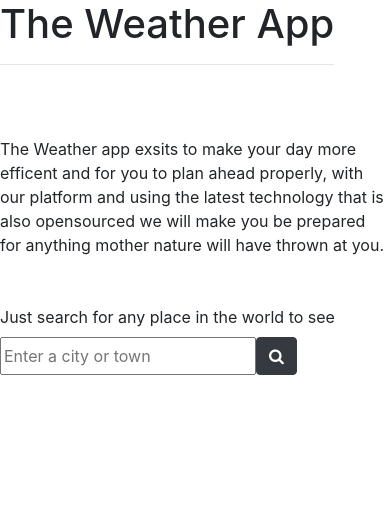
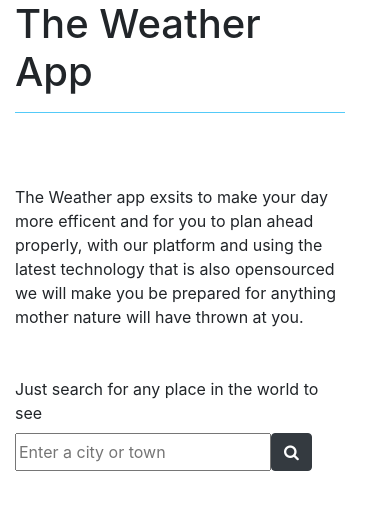
Before and after one commit to Joekahora/weatherapi, a plain HTML site: page index.html in a window 390 px wide. Drawn offline with nearby package versions, Linux system fonts and the light colour scheme.

Commit message:
Added responsiveness in columns

```diff
--- a/index.html
+++ b/index.html
@@ -15,7 +15,7 @@
 
 <body>
     <div class="container">
-        <div class="row">
+        <div class="row col-12 col-sm-12 col-md-8">
             <h1> The Weather App
                 <hr>
             </h1>
@@ -24,7 +24,7 @@
     <br>
     <br>
     <div class="container">
-        <div class="row">
+        <div class="row col-12 col-sm-12 col-md-8">
             <div class="text">
                 The Weather app exsits to make your day more efficent and for you to plan ahead properly,
                 with our platform and using the latest technology that is also opensourced we will make you
@@ -35,15 +35,17 @@
     <br>
     <br>
     <div class="container">
-        <div class="row">
+        <div class="row col-12 col-sm-12 col-md-8">
             <label>Just search for any place in the world to see </label>
         </div>
-        <div class="row">
+        <div class="row col-12 col-sm-12 col-md-8">
             <input type="text" name="searchplace" id="searchplace" placeholder="Enter a city or town">
             <button class="btn btn-dark" type="submit" onclick="getCurrentWeather()">
                 <i class="fa fa-search"></i>
             </button>
         </div>
+    </div>
+    <div id="output col-12 col-sm-12 col-md-8">
     </div>
     <script src="script.js"></script>
     <script src="https://code.jquery.com/jquery-3.4.1.slim.min.js"
--- a/script.js
+++ b/script.js
@@ -0,0 +1,3 @@
+function getCurrentWeather(){
+    alert("Test!")
+}
--- a/style.css
+++ b/style.css
@@ -1,3 +1,3 @@
-/* .fa{
-    margin-left: 50px;
-} */
+hr {
+   border-color: rgb(84, 202, 248);
+}
```
